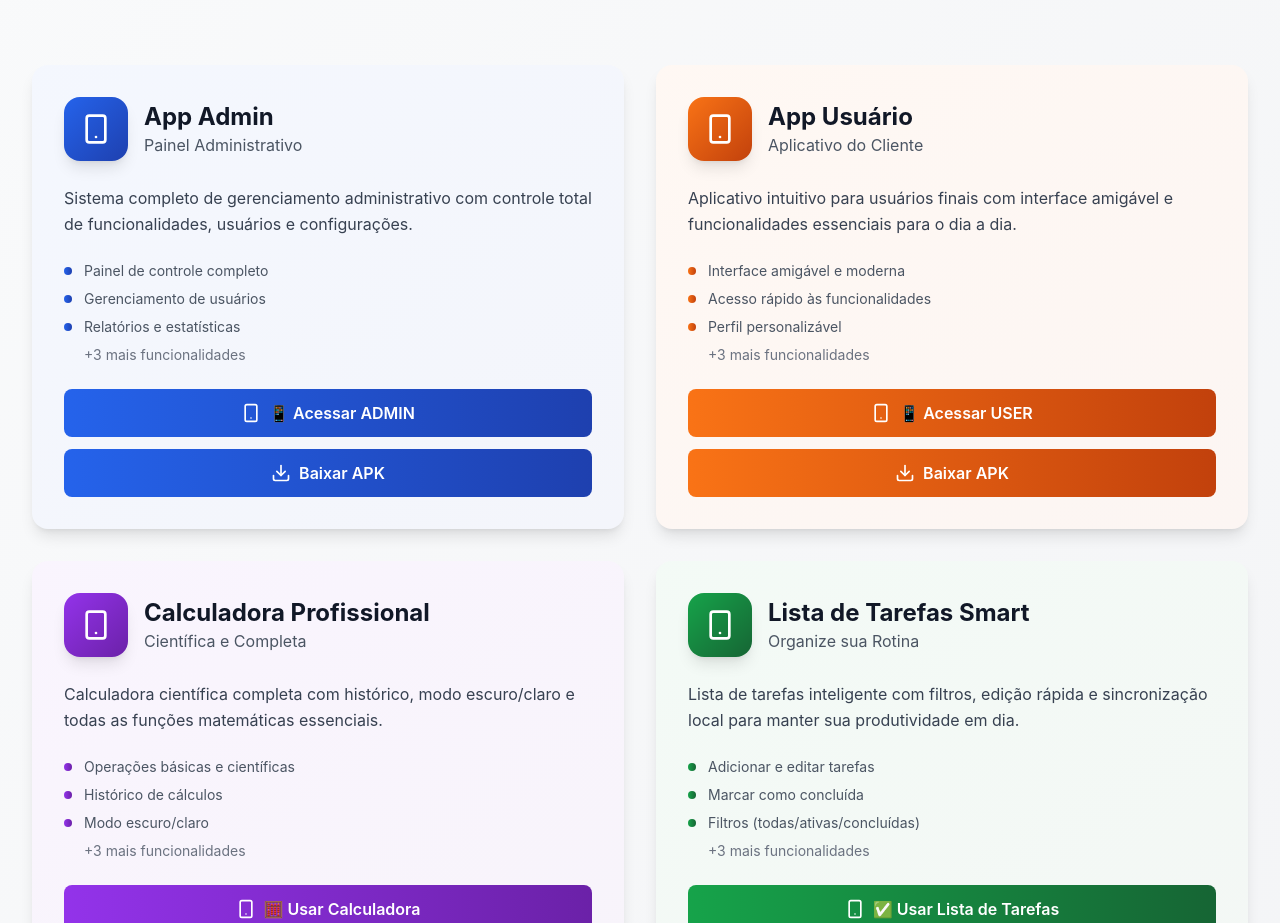
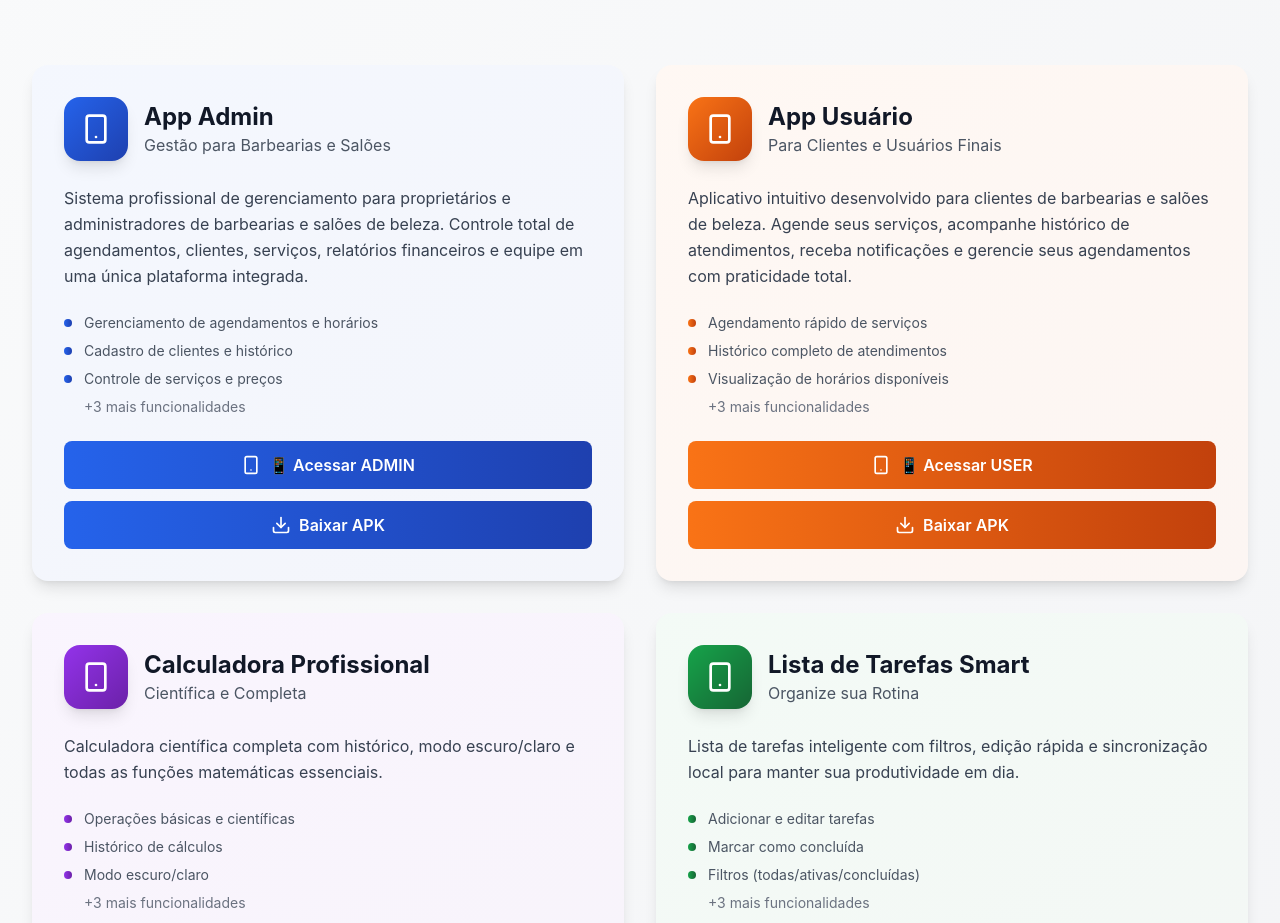
Before and after one commit to Donizete19/scorpionstech-site, a Next.js app: page / in a window 1280 px wide. Shown: the part 2641-3564 px from the top of the page. Built offline with nearby package versions, Linux system fonts and the light colour scheme.

Commit message:
Melhorar descrições dos apps Admin e User - contexto de barbearias e salões

```diff
--- a/components/AppShowcase.tsx
+++ b/components/AppShowcase.tsx
@@ -8,19 +8,19 @@ const AppShowcase = () => {
     {
       id: 'admin-app',
       title: 'App Admin',
-      subtitle: 'Painel Administrativo',
-      description: 'Sistema completo de gerenciamento administrativo com controle total de funcionalidades, usuários e configurações.',
+      subtitle: 'Gestão para Barbearias e Salões',
+      description: 'Sistema profissional de gerenciamento para proprietários e administradores de barbearias e salões de beleza. Controle total de agendamentos, clientes, serviços, relatórios financeiros e equipe em uma única plataforma integrada.',
       color: 'from-blue-600 to-blue-800',
       apkUrl: '/techscorpion-admin.apk', // APK disponível para download
       webUrl: 'https://techscorpion-app-b4f30.web.app/admin', // Acesso Web - Barbeiros/Administradores
       playStoreUrl: '', // opcional
       features: [
-        'Painel de controle completo',
-        'Gerenciamento de usuários',
-        'Relatórios e estatísticas',
-        'Configurações avançadas',
-        'Notificações em tempo real',
-        'Interface intuitiva e responsiva'
+        'Gerenciamento de agendamentos e horários',
+        'Cadastro de clientes e histórico',
+        'Controle de serviços e preços',
+        'Relatórios financeiros e estatísticas',
+        'Gestão de equipe e profissionais',
+        'Dashboard completo em tempo real'
       ],
       screenshots: [
         // Screenshots serão adicionados posteriormente
@@ -29,19 +29,19 @@ const AppShowcase = () => {
     {
       id: 'user-app',
       title: 'App Usuário',
-      subtitle: 'Aplicativo do Cliente',
-      description: 'Aplicativo intuitivo para usuários finais com interface amigável e funcionalidades essenciais para o dia a dia.',
+      subtitle: 'Para Clientes e Usuários Finais',
+      description: 'Aplicativo intuitivo desenvolvido para clientes de barbearias e salões de beleza. Agende seus serviços, acompanhe histórico de atendimentos, receba notificações e gerencie seus agendamentos com praticidade total.',
       color: 'from-orange-500 to-orange-700',
       apkUrl: '/techscorpion-user.apk', // APK disponível para download
       webUrl: 'https://techscorpion-app-b4f30.web.app/user', // Acesso Web - Clientes
       playStoreUrl: '', // opcional
       features: [
-        'Interface amigável e moderna',
-        'Acesso rápido às funcionalidades',
-        'Perfil personalizável',
-        'Notificações importantes',
-        'Suporte integrado',
-        'Modo offline disponível'
+        'Agendamento rápido de serviços',
+        'Histórico completo de atendimentos',
+        'Visualização de horários disponíveis',
+        'Notificações de confirmação',
+        'Perfil pessoal e preferências',
+        'Avaliação de serviços prestados'
       ],
       screenshots: [
         // Screenshots serão adicionados posteriormente
```
